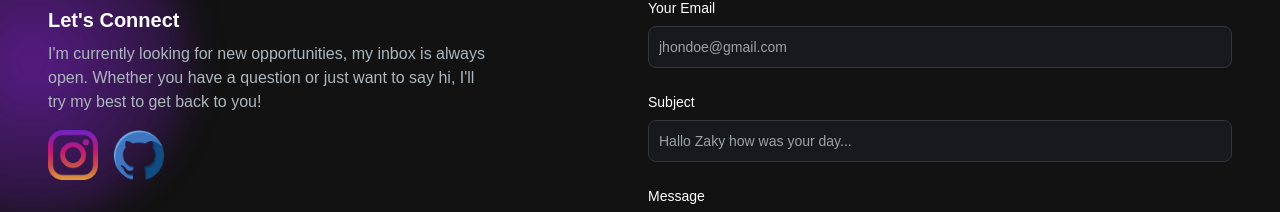
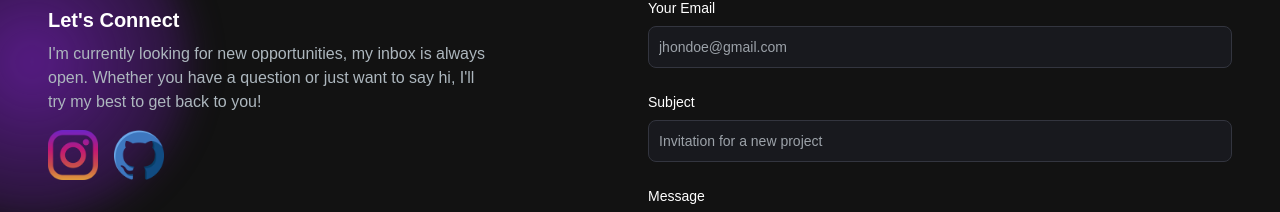
Before and after one commit to VoidNfcs/porto, a Next.js app: page / in a window 1280 px wide. Shown: the part 2084-2296 px from the top of the page. Built offline with nearby package versions, Linux system fonts and the light colour scheme.

Commit message:
feat: Improve email section placeholder
Update the default placeholder text for the email subject field to be more relevant.

```diff
--- a/components/EmailSection.tsx
+++ b/components/EmailSection.tsx
@@ -127,7 +127,7 @@ const EmailSection: React.FC = () => {
 							id='subject'
 							name='subject'
 							required
-							placeholder='Hallo Zaky how was your day...'
+							placeholder='Invitation for a new project'
 							className='bg-[#18191E] border border-[#33353F] placeholder-[#9CA2A9] text-gray-100 text-sm rounded-lg block w-full p-2.5'
 						/>
 					</div>
```
